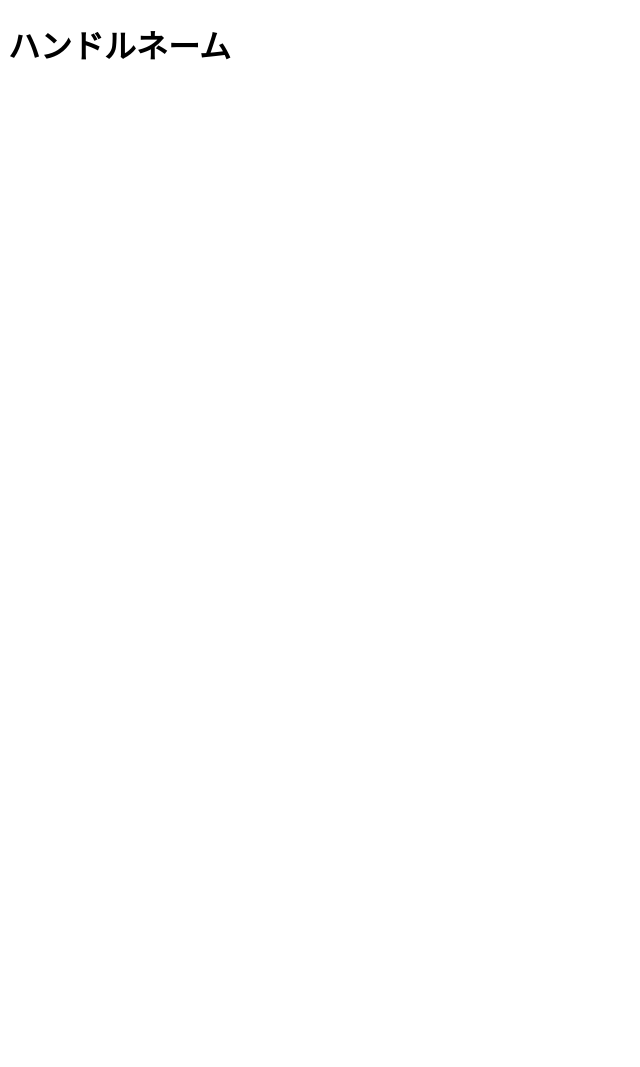
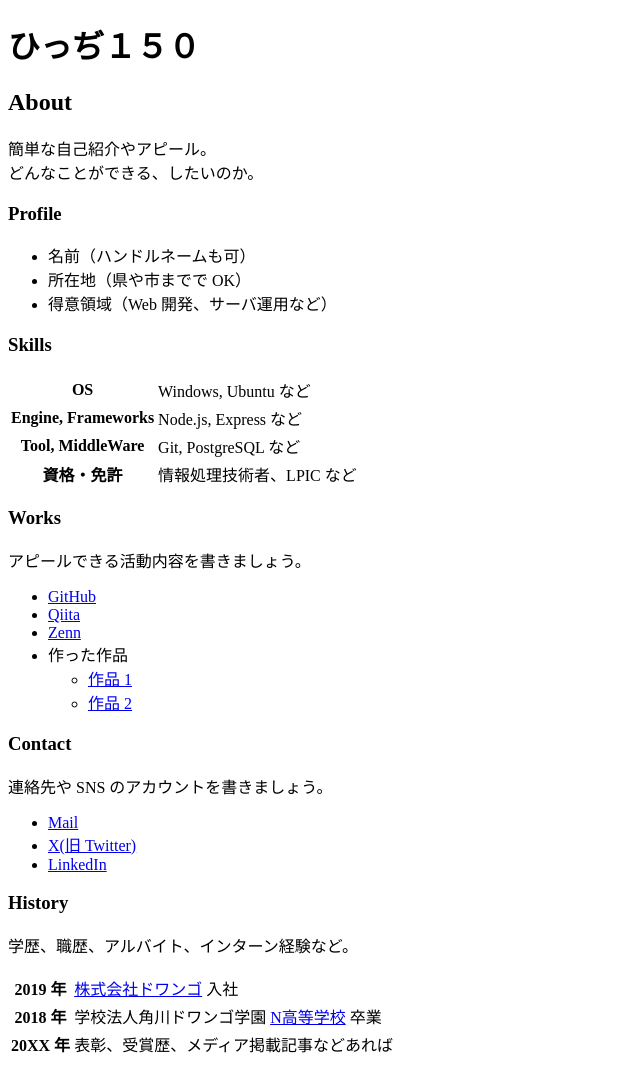
Before and after one commit to hidejiro5150/hide5150.giyhub.io, a plain HTML site: page index.html in a window 1280 px wide. Shown: the whole page, without its empty margins (0-640 px from the left). Before the commit the page ends 800 px from the top, so only its background shows below. Drawn offline with Linux system fonts and the light colour scheme.

Commit message:
ポートフォリオに必要な情報

```diff
--- a/index.html
+++ b/index.html
@@ -3,9 +3,82 @@
   <head>
     <meta charset="utf-8">
     <meta name="viewport" content="width=device-width, initial-scale=1">
-    <title>ハンドルネームのポートフォリオ</title>
+    <title>ひでぢ５１５１０のポートフォリオ</title>
   </head>
   <body>
-    <h1>ハンドルネーム</h1>
+    <h1>ひっぢ１５０</h1>
+
+    <h2>About</h2>
+    <p>
+      簡単な自己紹介やアピール。<br>
+      どんなことができる、したいのか。
+    </p>
+
+    <h3>Profile</h3>
+    <ul>
+      <li>名前（ハンドルネームも可）</li>
+      <li>所在地（県や市までで OK）</li>
+      <li>得意領域（Web 開発、サーバ運用など）</li>
+    </ul>
+
+    <h3>Skills</h3>
+    <table>
+      <tr>
+        <th>OS</th>
+        <td>Windows, Ubuntu など</td>
+      </tr>
+      <tr>
+        <th>Engine, Frameworks</th>
+        <td>Node.js, Express など</td>
+      </tr>
+      <tr>
+        <th>Tool, MiddleWare</th>
+        <td>Git, PostgreSQL など</td>
+      </tr>
+      <tr>
+        <th>資格・免許</th>
+        <td>情報処理技術者、LPIC など</td>
+      </tr>
+    </table>
+
+    <h3>Works</h3>
+    <p>アピールできる活動内容を書きましょう。</p>
+    <ul>
+      <li><a href="https://github.com/">GitHub</a></li>
+      <li><a href="https://qiita.com/">Qiita</a></li>
+      <li><a href="https://zenn.dev/">Zenn</a></li>
+      <li>
+        作った作品
+        <ul>
+          <li><a href="https://example.com/">作品 1</a></li>
+          <li><a href="https://example.com/">作品 2</a></li>
+        </ul>
+      </li>
+    </ul>
+
+    <h3>Contact</h3>
+    <p>連絡先や SNS のアカウントを書きましょう。</p>
+    <ul>
+      <li><a href="mailto:name@example.com">Mail</a></li>
+      <li><a href="https://twitter.com/n_yobikou">X(旧 Twitter)</a></li>
+      <li><a href="https://www.linkedin.com/">LinkedIn</a></li>
+    </ul>
+
+    <h3>History</h3>
+    <p>学歴、職歴、アルバイト、インターン経験など。</p>
+    <table>
+      <tr>
+        <th>2019 年</th>
+        <td><a href="https://dwango.co.jp/">株式会社ドワンゴ</a> 入社</td>
+      </tr>
+      <tr>
+        <th>2018 年</th>
+        <td>学校法人角川ドワンゴ学園 <a href="https://nnn.ed.jp/">N高等学校</a> 卒業</td>
+      </tr>
+      <tr>
+        <th>20XX 年</th>
+        <td>表彰、受賞歴、メディア掲載記事などあれば</td>
+      </tr>
+    </table>
   </body>
 </html>
```
